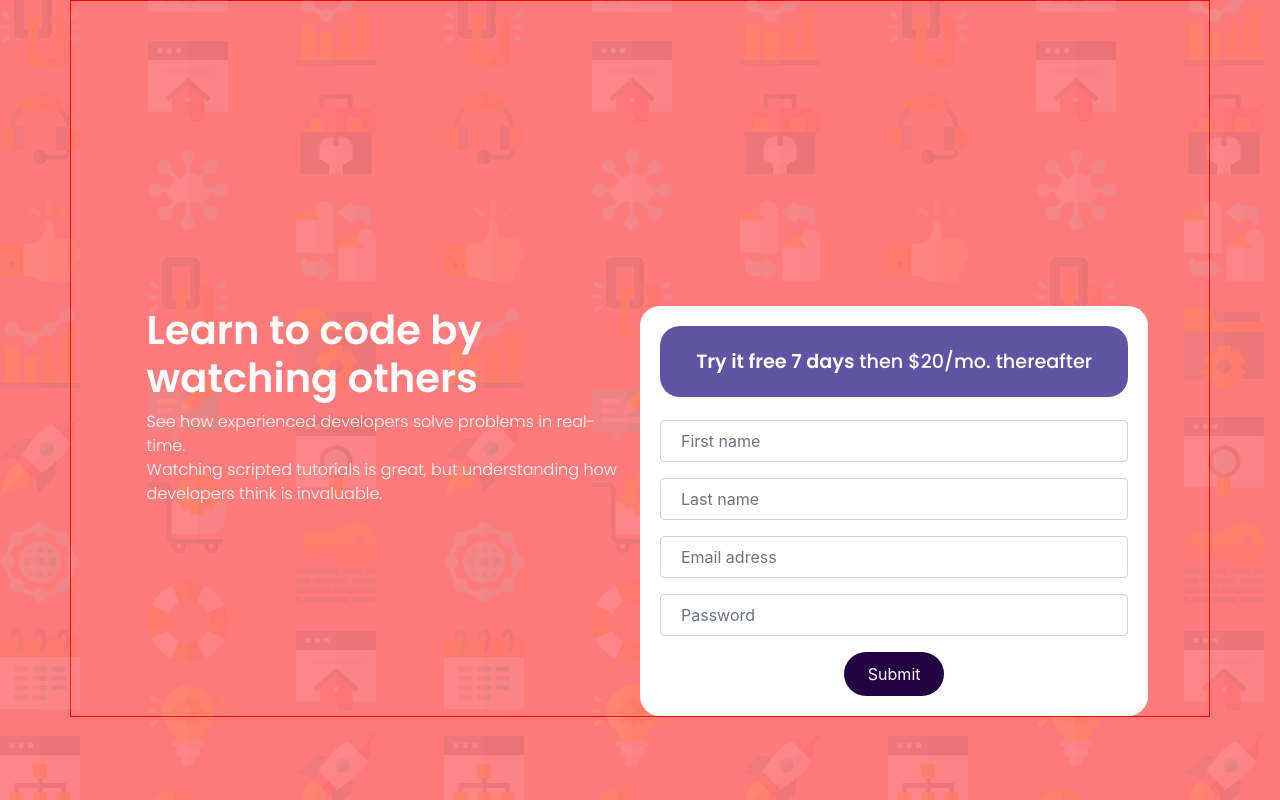
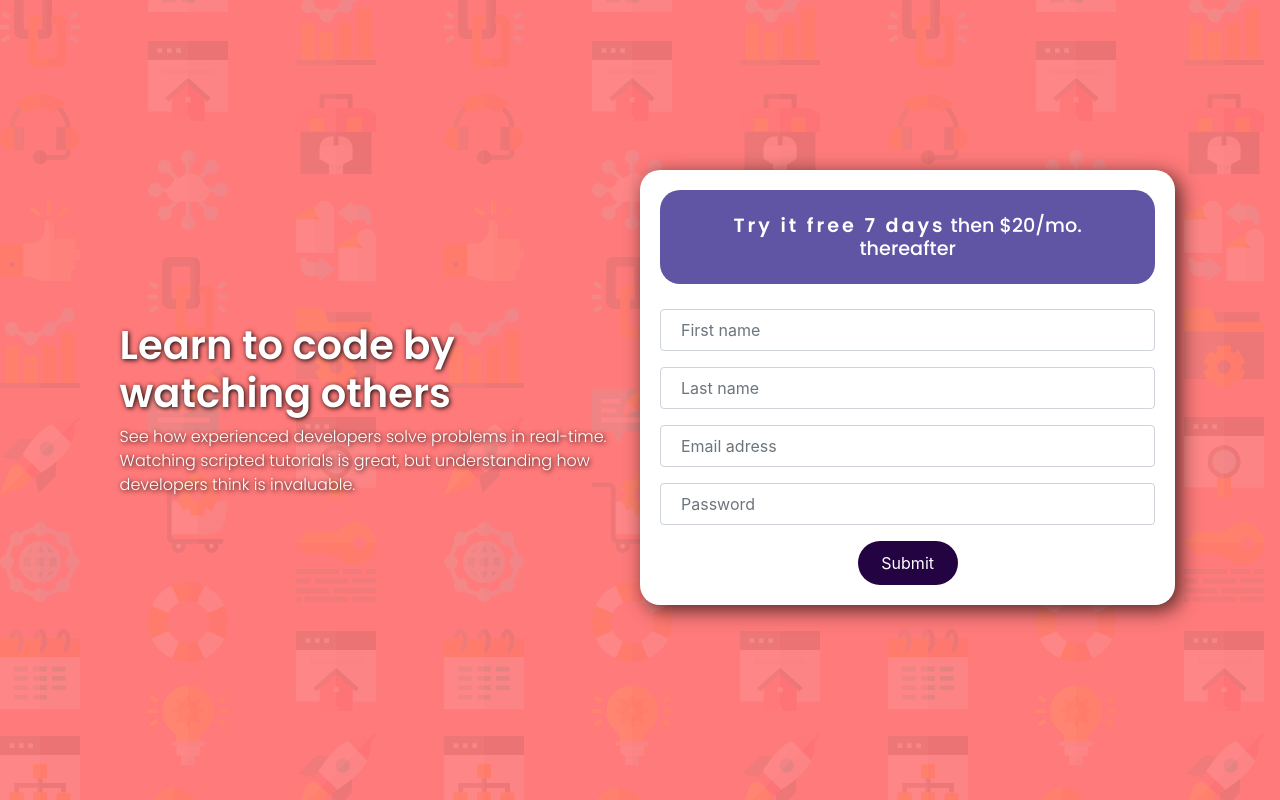
Before and after one commit to bendevbug/sign-up-page, a plain HTML site: page index.html in a window 1280 px wide. Drawn offline with nearby package versions, Linux system fonts and the light colour scheme.

Commit message:
Site finalizado

```diff
--- a/styles.css
+++ b/styles.css
@@ -11,7 +11,8 @@ body:not(.caixa-texto) {
 }
 
 .container {
-    border: 1px solid red;
+    display: flex;
+    justify-content: center;
 }
 
 
@@ -26,12 +27,14 @@ h1 span {
     font-family: 'Poppins', sans-serif;
     font-weight: 600;
     color: white;
+    text-shadow: 1px 1px 5px black;
 }
 
 .caixa-texto p {
     font-family: 'Poppins', sans-serif;
     font-weight: 300;
     color: white;
+    text-shadow: 1px 1px 5px black;
 }
 
 
@@ -47,6 +50,8 @@ h1 span {
     align-items: center;
     align-content: center;
     position: relative;
+    top: -20%;
+    box-shadow: 5px 5px 20px rgba(0, 0, 0, 0.70);
 }
 
 .form-signup input {
@@ -56,6 +61,8 @@ h1 span {
 .form-signup input:focus {
     box-shadow: 0 0 0 0;
     outline: 0;
+    border: 1px solid hsl(248, 32%, 49%);
+    background-color: hsla(248, 32%, 49%, 0.33);
 }
 
 .text-signup {
@@ -73,6 +80,7 @@ h1 span {
     font-family: 'Poppins', sans-serif;
     font-weight: 600;
     color: white;
+    letter-spacing: 3px;
 }
 
 .button-submit {
@@ -94,8 +102,3 @@ h1 span {
     border: none;
     background-color: rgb(92, 9, 170);
 }
-
-.container {
-    display: flex;
-    justify-content: center;
-}
```
